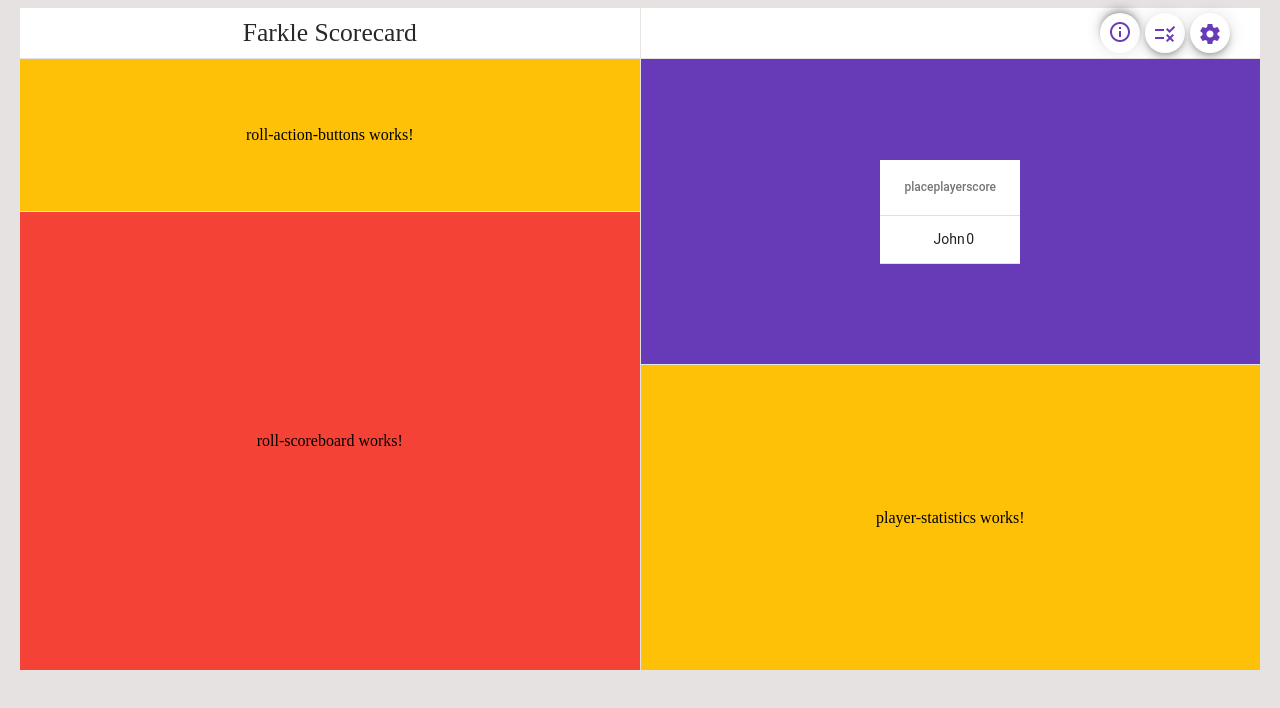
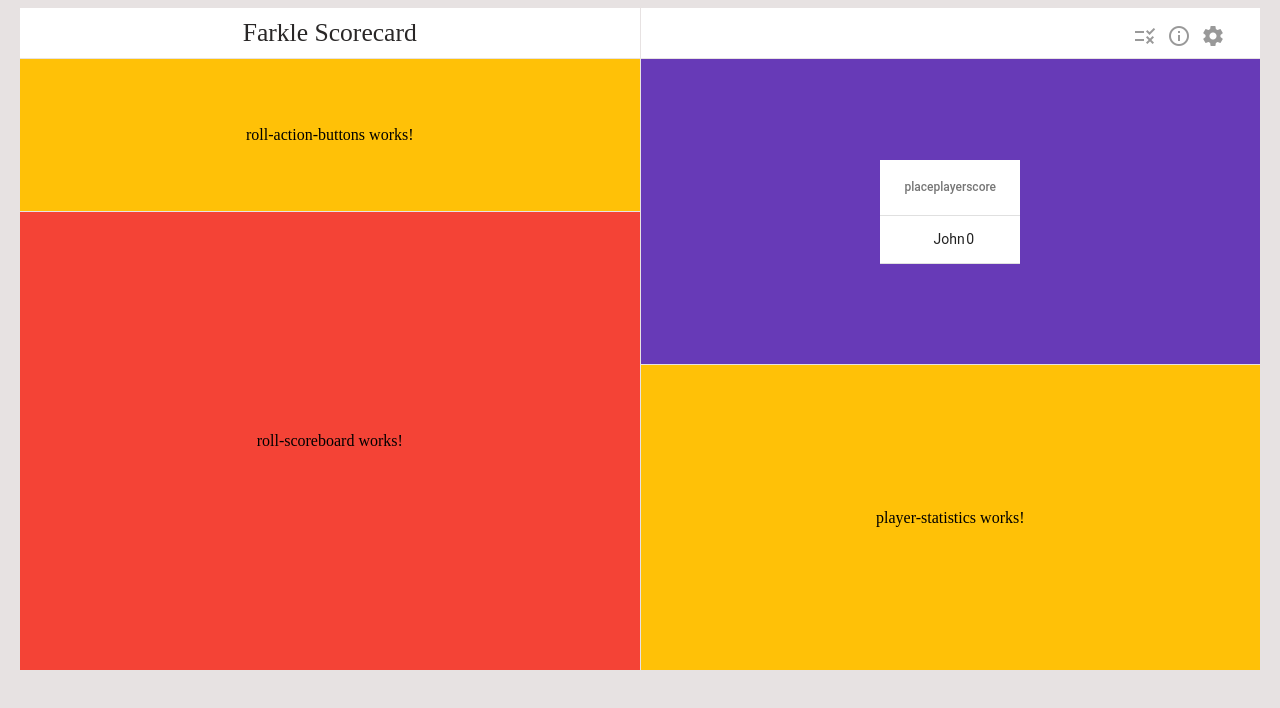
Before and after one commit to RoostertailSoftware/farkle-scoreboard, an Angular app in the folder src/main/javascript/farkle-ui/: page / in a window 1280 px wide. Shown: the top 708 px of the page. Built offline with nearby package versions, Linux system fonts and the light colour scheme.

Commit message:
updated the buttons to just icons and css the heck out of them

```diff
--- a/src/main/javascript/farkle-ui/src/app/components/help-info-buttons/help-info-buttons.component.html
+++ b/src/main/javascript/farkle-ui/src/app/components/help-info-buttons/help-info-buttons.component.html
@@ -1,28 +1,9 @@
-<div class="help-info-buttons-container">
+<div class="help-info-button-container">
 
-    <button
-        mat-mini-fab
-        (click)="about()"
-        class="help-button flip-icon-180 about-button"
-        [matTooltip]="tooltip.about.tip">
-        <mat-icon>error_outline</mat-icon>
-    </button>
+    <mat-icon (click)="config()" [matTooltip]="tooltip.config.tip" class="all-buttons config-button">settings</mat-icon>
 
-    <button
-        mat-mini-fab
-        (click)="rules()"
-        class="help-button rule-button"
-        [matTooltip]="tooltip.rules.tip">
-        <mat-icon>rule</mat-icon>
-    </button>
+    <mat-icon (click)="about()" [matTooltip]="tooltip.about.tip" class="all-buttons about-button">error_outline</mat-icon>
 
-    <button
-        mat-mini-fab
-        (click)="config()"
-        class="help-button config-button"
-        [matTooltip]="tooltip.config.tip">
-        <mat-icon>settings</mat-icon>
-    </button>
-
+    <mat-icon (click)="rules()" [matTooltip]="tooltip.rules.tip" class="all-buttons ">rule</mat-icon>
 
 </div>
--- a/src/main/javascript/farkle-ui/src/app/components/help-info-buttons/help-info-buttons.component.scss
+++ b/src/main/javascript/farkle-ui/src/app/components/help-info-buttons/help-info-buttons.component.scss
@@ -1,26 +1,27 @@
 @import "../../../variables";
 
-.help-info-buttons-container{
+.help-info-button-container{
     width: 100%;
+    margin-top: 10px;
 }
 
-.help-button {
+.all-buttons {
+    color: $secondary-buttons-color;
+    background-color: $primary-background;
+
     margin-left: 5px;
+    margin-right: 5px;
 }
 
-.rule-button{
-    color: $primary;
-    background-color: $primary-background;
+mat-icon:hover {
+    background-color: $light-grey-button-background;
+    border-radius: 5px;
 }
+
 .about-button{
-    // margin-right: 30px;
-    color: $primary;
-    background-color: $primary-background;
+    float: right;
+    transform: rotate(180deg)
 }
 .config-button{
-    color: $primary;
-    background-color: $primary-background;
+    float: right;
 }
-.flip-icon-180 {
-    transform: rotate(180deg)
-}
```
